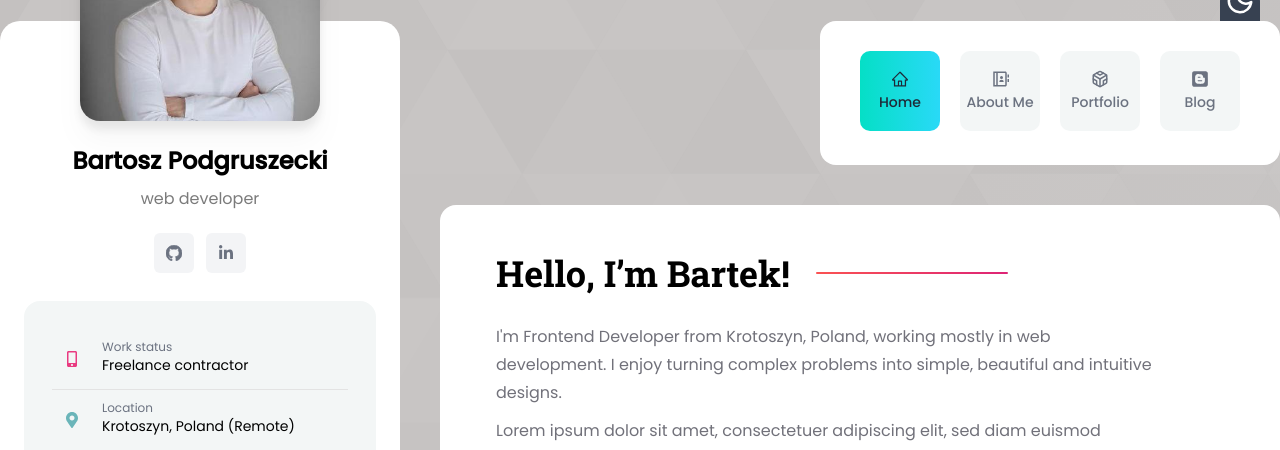
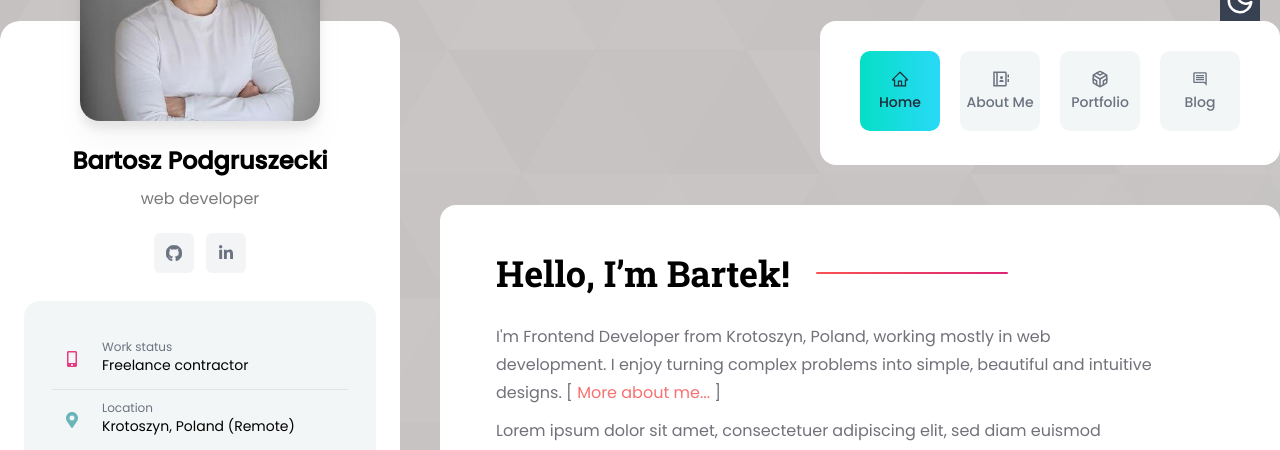
Before and after one commit to barthicus/portfolio, a Next.js app: page / in a window 1280 px wide. Shown: the part 199-649 px from the top of the page. Built offline with nearby package versions, Linux system fonts and the light colour scheme.

Commit message:
Fix header icon and add a link

```diff
--- a/src/app/_components/Header.tsx
+++ b/src/app/_components/Header.tsx
@@ -69,15 +69,18 @@ export const Header = () => {
             <MenuLink href="/blog">
               <span className="mb-1 text-lg">
                 <svg
-                  stroke="currentColor"
-                  fill="currentColor"
-                  strokeWidth="0"
-                  viewBox="0 0 448 512"
+                  xmlns="http://www.w3.org/2000/svg"
+                  viewBox="0 0 24 24"
+                  fill="none"
                   height="1em"
                   width="1em"
-                  xmlns="http://www.w3.org/2000/svg"
                 >
-                  <path d="M162.4 196c4.8-4.9 6.2-5.1 36.4-5.1 27.2 0 28.1.1 32.1 2.1 5.8 2.9 8.3 7 8.3 13.6 0 5.9-2.4 10-7.6 13.4-2.8 1.8-4.5 1.9-31.1 2.1-16.4.1-29.5-.2-31.5-.8-10.3-2.9-14.1-17.7-6.6-25.3zm61.4 94.5c-53.9 0-55.8.2-60.2 4.1-3.5 3.1-5.7 9.4-5.1 13.9.7 4.7 4.8 10.1 9.2 12 2.2 1 14.1 1.7 56.3 1.2l47.9-.6 9.2-1.5c9-5.1 10.5-17.4 3.1-24.4-5.3-4.7-5-4.7-60.4-4.7zm223.4 130.1c-3.5 28.4-23 50.4-51.1 57.5-7.2 1.8-9.7 1.9-172.9 1.8-157.8 0-165.9-.1-172-1.8-8.4-2.2-15.6-5.5-22.3-10-5.6-3.8-13.9-11.8-17-16.4-3.8-5.6-8.2-15.3-10-22C.1 423 0 420.3 0 256.3 0 93.2 0 89.7 1.8 82.6 8.1 57.9 27.7 39 53 33.4c7.3-1.6 332.1-1.9 340-.3 21.2 4.3 37.9 17.1 47.6 36.4 7.7 15.3 7-1.5 7.3 180.6.2 115.8 0 164.5-.7 170.5zm-85.4-185.2c-1.1-5-4.2-9.6-7.7-11.5-1.1-.6-8-1.3-15.5-1.7-12.4-.6-13.8-.8-17.8-3.1-6.2-3.6-7.9-7.6-8-18.3 0-20.4-8.5-39.4-25.3-56.5-12-12.2-25.3-20.5-40.6-25.1-3.6-1.1-11.8-1.5-39.2-1.8-42.9-.5-52.5.4-67.1 6.2-27 10.7-46.3 33.4-53.4 62.4-1.3 5.4-1.6 14.2-1.9 64.3-.4 62.8 0 72.1 4 84.5 9.7 30.7 37.1 53.4 64.6 58.4 9.2 1.7 122.2 2.1 133.7.5 20.1-2.7 35.9-10.8 50.7-25.9 10.7-10.9 17.4-22.8 21.8-38.5 3.2-10.9 2.9-88.4 1.7-93.9z"></path>
+                  <path
+                    fillRule="evenodd"
+                    clipRule="evenodd"
+                    d="M20.991 4.8C20.991 3.81 20.19 3 19.2 3H4.8C3.81 3 3 3.81 3 4.8V15.6C3 16.59 3.81 17.4 4.8 17.4H17.4L21 21L20.991 4.8ZM19.2 4.8V16.653L18.147 15.6H4.8V4.8H19.2ZM17.4 12H6.6V13.8H17.4V12ZM6.6 9.3H17.4V11.1H6.6V9.3ZM17.4 6.6H6.6V8.4H17.4V6.6Z"
+                    fill="currentColor"
+                  />
                 </svg>
               </span>
               Blog
--- a/src/app/page.tsx
+++ b/src/app/page.tsx
@@ -1,3 +1,5 @@
+import Link from "next/link"
+
 export default function Home() {
   return (
     <>
@@ -11,7 +13,11 @@ export default function Home() {
               <p className="leading-7 text-zinc-500 dark:text-zinc-400">
                 I&apos;m Frontend Developer from Krotoszyn, Poland, working mostly in web
                 development. I enjoy turning complex problems into simple, beautiful and intuitive
-                designs.
+                designs. [{" "}
+                <Link href="/about-me" className="text-red-400 hover:text-red-500">
+                  More about me...
+                </Link>{" "}
+                ]
               </p>
               <p className="mt-2.5 leading-7 text-zinc-500 dark:text-zinc-400">
                 Lorem ipsum dolor sit amet, consectetuer adipiscing elit, sed diam euismod volutpat.
```
